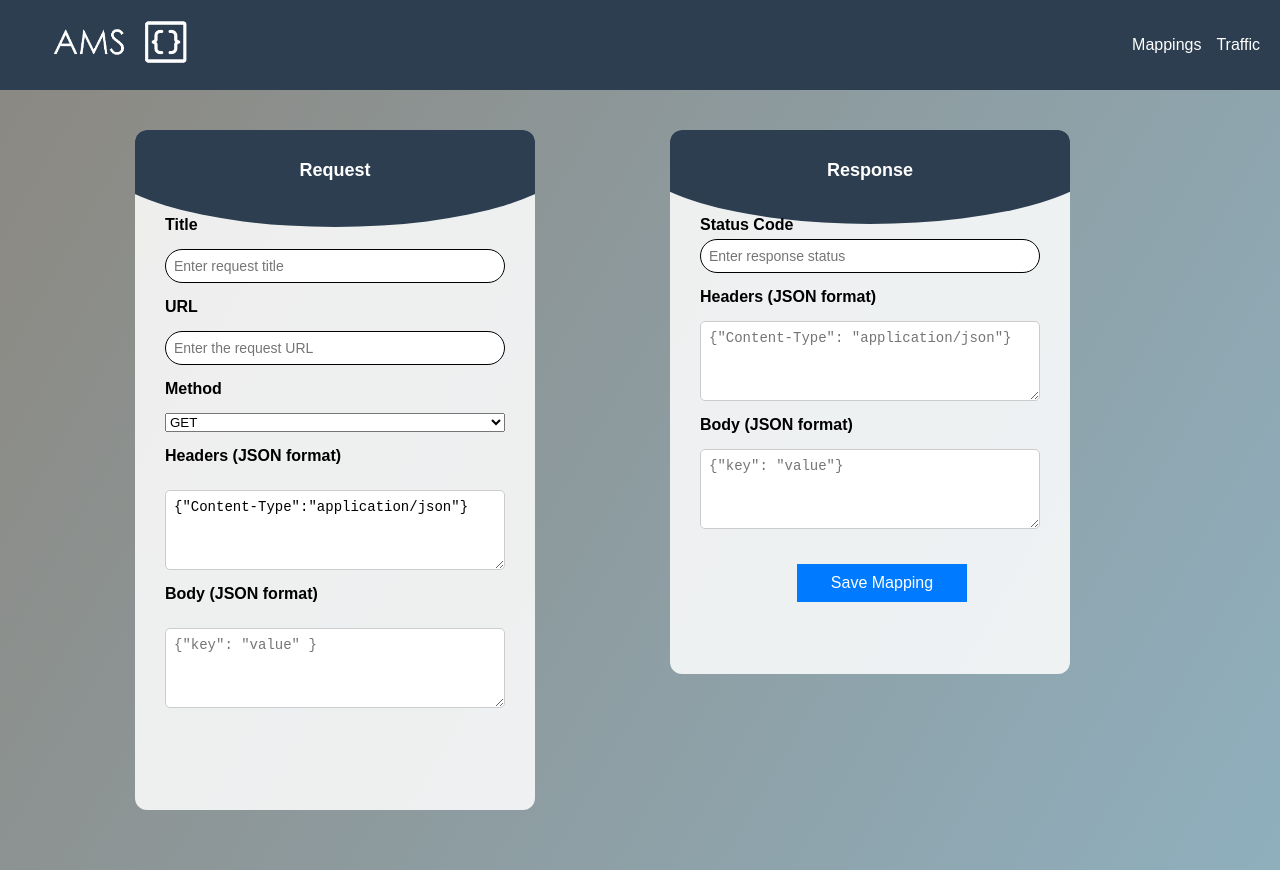
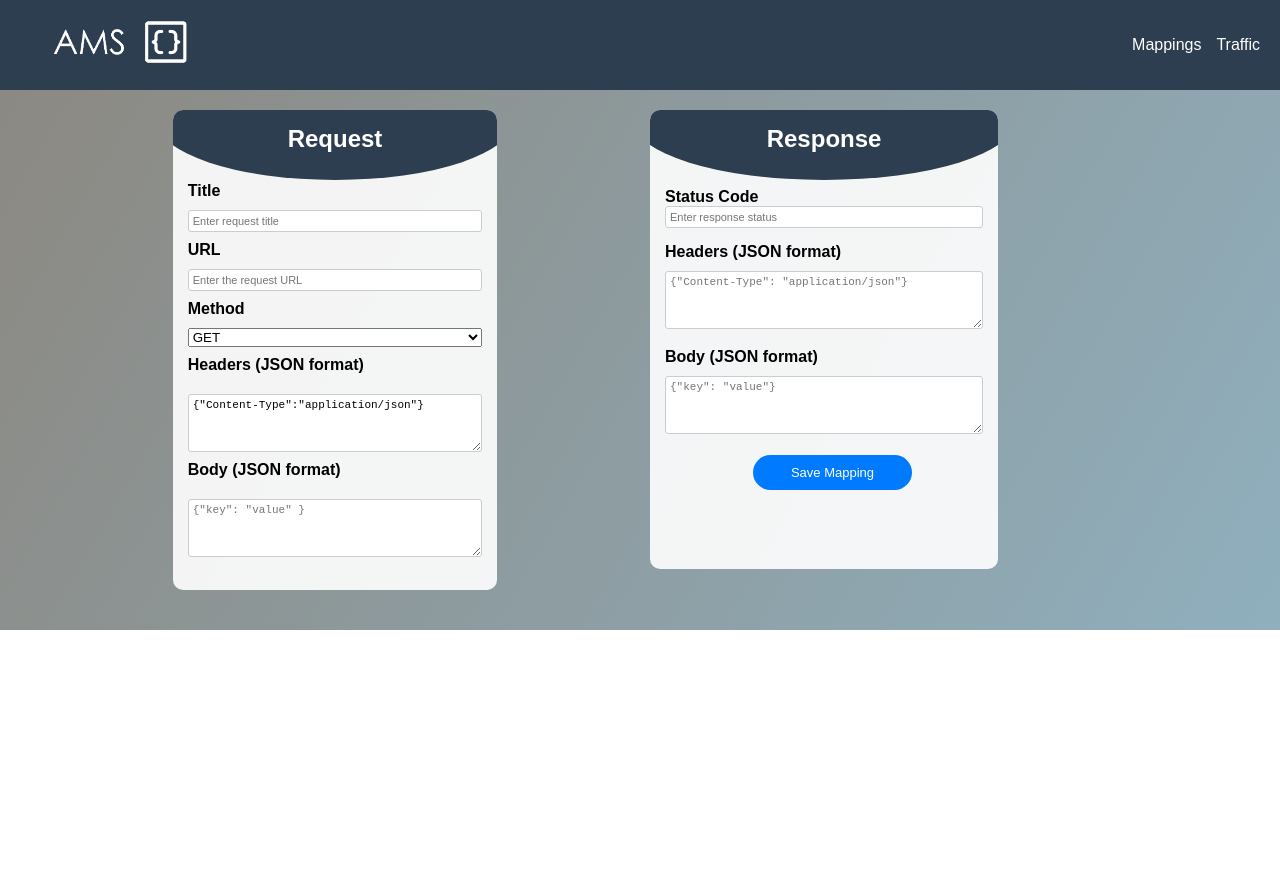
Before and after one commit to Jaller123/AMS, a React (Vite) app in the folder ams/: page /mappings in a window 1280 px wide. After the commit the page ends 800 px from the top, so only its background shows below. Built offline with nearby package versions, Linux system fonts and the light colour scheme; no server answers.

Commit message:
minskade formens storlek

```diff
--- a/ams/src/components/Button.module.css
+++ b/ams/src/components/Button.module.css
@@ -4,8 +4,8 @@
   border: none;
   padding: 10px 20px;
   cursor: pointer;
-  font-size: 16px;
-  margin: 20px;margin-left: 97px;
+  font-size: 13px;
+  margin: 2px;margin-left: 88px;
   width: 50%;
 }
 
--- a/ams/src/components/Home.module.css
+++ b/ams/src/components/Home.module.css
@@ -16,9 +16,10 @@
   /* Welcome section with logo and text */
   .welcomeContainer {
     display: flex;
-    flex-direction: row;
-    margin-bottom: 150vh; /* Keep the items side by side */
+   flex-direction: column;
+
     align-items: center;
+    text-align: center;
     justify-content: center;
     color: rgb(255, 255, 255);
     position: relative; /* Ensures that z-index on the text works */
@@ -26,7 +27,7 @@
   }
   .laptopContainer{
     position: relative;
-  width: 300px; /* Set appropriate size for the laptop */
+  width: 200px; /* Set appropriate size for the laptop */
   height: 200px;
   display: flex;
   justify-content: center;
@@ -42,7 +43,7 @@
     top: 10%; /* Position the screen inside the laptop */
     left: 5%;
     width: 80%; /* Adjust screen size */
-    height: 70%; /* Adjust screen size */
+    height: 72%; /* Adjust screen size */
     display: flex;
     justify-content: center;
     align-items: center;
@@ -64,16 +65,7 @@
   }
 
   .logoo {
-    width: 150px; /* Adjust the logo size */
-    height: 95px;
-    margin-left: 20px; /* Space between text and logo */
+    width: 121px; /* Adjust the logo size */
+    height: 76px;
+    margin-left: 18px; /* Space between text and logo */
   }
-
-  /* The container for the MappingsPage, ensuring it sits below the welcome section */
-  .mappingPageContainer {
-    width: 1000px;
-    display: flex;
-    justify-content: center;
-    margin-top: 10px;
-    margin-right: 163px;
-}
--- a/ams/src/components/MappingDetailPage.module.css
+++ b/ams/src/components/MappingDetailPage.module.css
@@ -1,25 +1,22 @@
 .ReqDetail {
   width: 100%;
-  height: auto;
+  display: flex;
+  justify-content: center;
+  align-items: center;
+  padding: 15px 15px;
+}
+
+.container {
+  width: 100%;
+  max-width: 480px; /* Ännu smalare */
+  background-color: rgba(255, 255, 255, 0.9);
+  padding: 15px;
+  border-radius: 8px;
   display: flex;
   justify-content: center;
   align-items: center;
   flex-direction: column;
-  padding: 5vh;
-
-}
-
-.container {
-  width: 100%;
-  max-width: 400px; /* Minskat formulärbredd */
-  background-color: rgba(255, 255, 255, 0.85);
-  display: flex;
-  justify-content: center;
-  align-items: center;
-  flex-direction: column;
-  height: auto;
-  padding: 20px; /* Mindre padding för en kompaktare design */
-  border-radius: 10px;
+  gap: 6px;
   position: relative;
   overflow: hidden;
 }
@@ -27,10 +24,10 @@
 .container::before {
   content: "";
   position: absolute;
-  top: -40px;
+  top: -20px;
   left: 50%;
   width: 120%;
-  height: 197px;  /* Håll den oförändrad */
+  height: 90px;  /* Håll den oförändrad */
   background-color: #2c3e50;
   border-radius: 70%;
   transform: translateX(-50%);
@@ -38,37 +35,44 @@
 
 .formContainer {
   width: 100%;
-  padding: 15px; /* Mindre padding */
+  padding: 3px;
   display: flex;
-  justify-content: center;
-  align-items: center;
   flex-direction: column;
-  gap: 15px;
-  position: relative;
-  overflow: hidden;
+  gap: 6px;
 }
-.co pre{
-  position: relative;
+
+.co pre {
   width: 400px;
-  height: 230px;
+  max-width: 660px;
+  height: 150px; /* Mindre */
+  background: #f3f3f3;
+  padding: 4px;
+  border-radius: 4px;
+  font-size: 11px;
+  overflow: auto;
 }
 
 input,
 textarea {
   width: 100%;
-  padding: 8px; /* Mindre padding */
-  font-size: 14px; /* Lite mindre text */
+  padding: 4px;
+  border: 1px solid #ccc;
+  border-radius: 3px;
+  font-size: 11px;
 }
 
 textarea {
-  height: 80px; /* Mindre höjd på textarea */
+  resize: vertical;
+  min-height: 35px; /* Ännu mindre */
+  max-height: 60px;
 }
 
 .saveButton, .backButton {
-  padding: 10px;
-  font-size: 14px;
-  margin: 10px 0;
-  border-radius: 20px;
+  width: 100%;
+  padding: 5px;
+  font-size: 11px;
+  margin-top: 3px;
+  border-radius: 10px;
   background: rgb(4, 84, 127);
   border: none;
   color: white;
@@ -78,37 +82,22 @@ textarea {
 .saveButton:hover, .backButton:hover {
   background-color: #062749;
 }
-
-.co pre {
-  width: 100%;
-  max-width: 350px;
-  height: 190px; /* Minskat utrymme för pre */
-
-  background: #f3f3f3;
-  padding: 10px;
-  border-radius: 6px;
-}
-
-h2 {
-  color: rgb(255, 255, 255);
-  font-size: 18px; /* Mindre text */
-}
-
-.co h3 {
-  color: white;
+h3 {
+  color: rgb(0, 0, 0);
   font-size: 16px;
+  text-align: center;
 }
 
 .buttons {
   display: flex;
-  gap: 10px;
+  gap: 6px;
 }
 
 .editButton {
   background-color: blue;
   color: white;
-  padding: 8px;
-  font-size: 14px;
+  padding: 5px;
+  font-size: 11px;
   border: none;
   cursor: pointer;
 }
@@ -116,8 +105,8 @@ h2 {
 .deleteButton {
   background-color: red;
   color: white;
-  padding: 8px;
-  font-size: 14px;
+  padding: 5px;
+  font-size: 11px;
   border: none;
   cursor: pointer;
 }
--- a/ams/src/components/MappingPage/MappingPage.jsx
+++ b/ams/src/components/MappingPage/MappingPage.jsx
@@ -120,7 +120,8 @@ const MappingsPage = ({
   // …
 
   return (
-    <section className={styles.section}>
+    <div className={styles.sectionContainer}>
+      <section className={styles.section}>
       <h2>Saved Mappings</h2>
       <div className={styles["searchable-mappings"]}>
         <form
@@ -170,6 +171,7 @@ const MappingsPage = ({
         </button>
       </div>
     </section>
+    </div>
   );
 };
 
--- a/ams/src/components/MappingPage/ResponseEditor.jsx
+++ b/ams/src/components/MappingPage/ResponseEditor.jsx
@@ -89,7 +89,7 @@ const ResponseEditor = ({
               setLocalResponse({ ...localResponse, body: e.target.value })
             }
           />
-          <button onClick={saveResponse}>Save Response</button>
+          <button className={styles.saveResponseButton} onClick={saveResponse}>Save Response</button>
         </div>
       ) : (
         <div>
--- a/ams/src/components/MappingPage/SortControls.jsx
+++ b/ams/src/components/MappingPage/SortControls.jsx
@@ -25,7 +25,7 @@ const SortControls = ({
           type="text"
           id="titleSearch"
           name="title"
-          placeholder="Search by Title"
+          placeholder=" Title"
           value={searchFilters.title || ""}
           onChange={handleSearchChange}
         />
@@ -35,7 +35,7 @@ const SortControls = ({
           type="text"
           id="urlSearch"
           name="url"
-          placeholder="Search by URL"
+          placeholder=" URL"
           value={searchFilters.url || ""}
           onChange={handleSearchChange}
         />
@@ -45,7 +45,7 @@ const SortControls = ({
           type="text"
           id="methodSearch"
           name="method"
-          placeholder="Search by Method"
+          placeholder="Method"
           value={searchFilters.method || ""}
           onChange={handleSearchChange}
         />
--- a/ams/src/components/ReqForm.module.css
+++ b/ams/src/components/ReqForm.module.css
@@ -4,20 +4,20 @@
   display: flex;
   justify-content: center;
   align-items: center;
-  padding: 20px;
+
 }
 
 .section {
-  width: 100%;
-  max-width: 400px;
-  height: 10%;
-  min-height: 680px; /* Sätter minimihöjd för att vara konsekvent med ResForm */
-  background-color: rgba(255, 255, 255, 0.85);
-  padding: 30px;
-  border-radius: 12px; /* Rundade hörn */
+  width: 55%;
+  max-width: 350px;
+  height: 480px;
+  min-height: auto; /* Anpassad för att matcha ResForm */
+  background-color: rgba(255, 255, 255, 0.9);
+  padding: 15px;
+  border-radius: 10px;
   display: flex;
   flex-direction: column;
-  gap: 15px;
+  gap: 9px;
   position: relative;
   overflow: hidden;
 }
@@ -27,37 +27,50 @@
   position: absolute;
   top: -50px;
   left: 50%;
-  width: 120%;
-  height: 147px;
+  width: 110%;
+  height: 120px;
   background-color: #2c3e50;
   border-radius: 70%;
   transform: translateX(-50%);
 }
+
 .formGroup {
   display: flex;
   flex-direction: column;
-  gap: 10px;
+  gap: 5px;
 }
-
 
 input,
 textarea {
   width: 100%;
-  padding: 10px;
-  border: 1px solid #a70c0c;
-  border-radius: 6px;
+  padding: 6px;
+  border: 1px solid #ccc;
+  border-radius: 4px;
   box-sizing: border-box;
-  transition: border-color 0.3s ease-in-out;
-  font-size: 16px;
+  font-size: 13px;
 }
 
-.textarea {
+textarea {
   resize: vertical;
-  min-height: 100px;
+  min-height: 50px;
+  max-height: 100px;
+}
+
+button {
+  width: 7%;
+  padding: 4px;
+  font-size: 7px;
+  border: none;
+  border-radius: 50px;
+  cursor: pointer;
+}
+
+button:hover {
+  background-color: #1e2d3a;
 }
 
 .errorText {
   color: red;
-  font-size: 14px;
-  margin-top: 5px;
+  font-size: 12px;
+  margin-top: 2px;
 }
--- a/ams/src/components/ResForm.module.css
+++ b/ams/src/components/ResForm.module.css
@@ -3,17 +3,17 @@
   height: auto;
 
   align-items: center;
-  padding: 20px;
+
 }
 
 .ResSection {
-  width: 100%;
-  max-width: 400px;
-  height: 80%;
-  min-height: 400px; /* Sätter minimihöjd för att vara konsekvent med ResForm */
-  background-color: rgba(255, 255, 255, 0.85);
-  padding: 30px;
-  border-radius: 12px; /* Rundade hörn */
+  width: 59%;
+  max-width: 350px;
+  height: 459px;
+  min-height: 30px; /* Anpassad för att matcha ResForm */
+  background-color: rgba(255, 255, 255, 0.9);
+  padding: 15px;
+  border-radius: 10px;
   display: flex;
   flex-direction: column;
   gap: 15px;
@@ -26,8 +26,8 @@
   position: absolute;
   top: -50px;
   left: 50%;
-  width: 120%;
-  height: 144px;
+  width: 110%;
+  height: 120px;
   background-color: #2c3e50;
   border-radius: 70%;
   transform: translateX(-50%);
@@ -51,7 +51,7 @@ h2 {
 .section h2{
   color: white;
 }
-.formGroup {
+.ResForm.formGroup {
   position: relative;
   z-index: 1;
   display: flex;
```
Also changed, not shown: ams/src/components/MappingPage/MappingsPage.module.css (+26 -13 lines), ams/src/assets/am.png.
